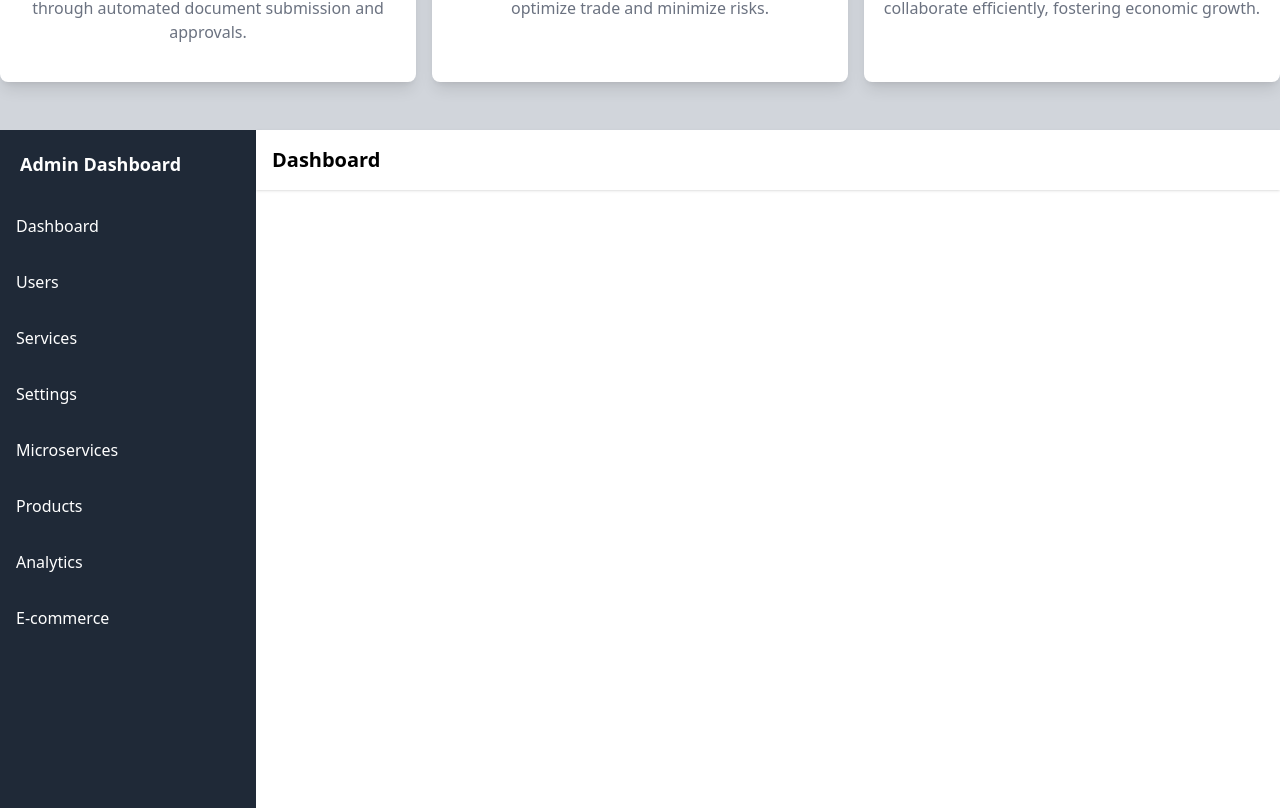
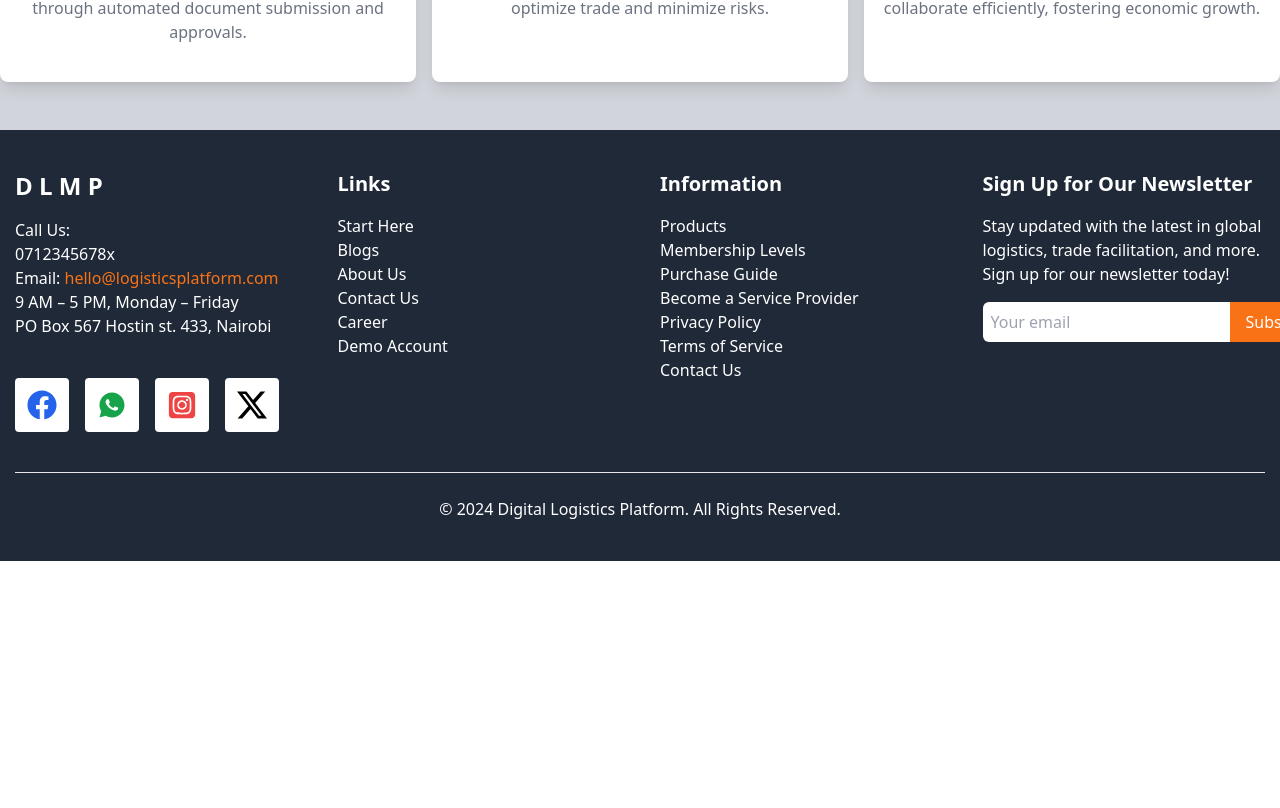
Before and after one commit to rapheric/new, a React (Vite) app: page / in a window 1280 px wide. Shown: the part 2152-2960 px from the top of the page. After the commit the page ends 2713 px from the top, so only its background shows below. Built offline with nearby package versions, Linux system fonts and the light colour scheme.

Commit message:
Initial commit

```diff
--- a/src/components/hero.tsx
+++ b/src/components/hero.tsx
@@ -1,4 +1,4 @@
-import DashLayout from "../admin/Layout/dashboardLayout"
+
 import Feature from "./heroComponents/feature"
 import Logistic from "./heroComponents/logistics"
 import Objective from "./heroComponents/objective"
@@ -11,7 +11,6 @@ const Hero = () => {
           <Feature/>
           <Logistic/>
           <Objective/>
-          <DashLayout/>
         </div>
     )
 }
```
